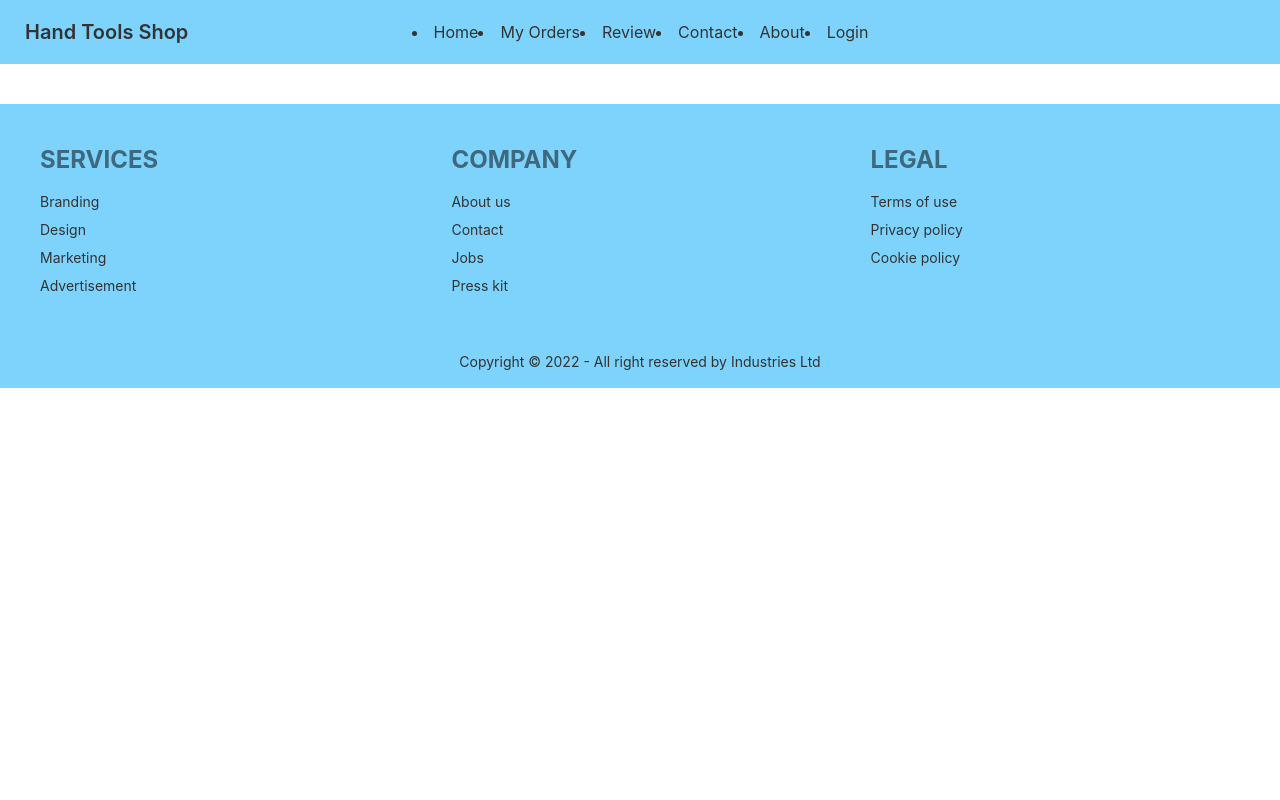
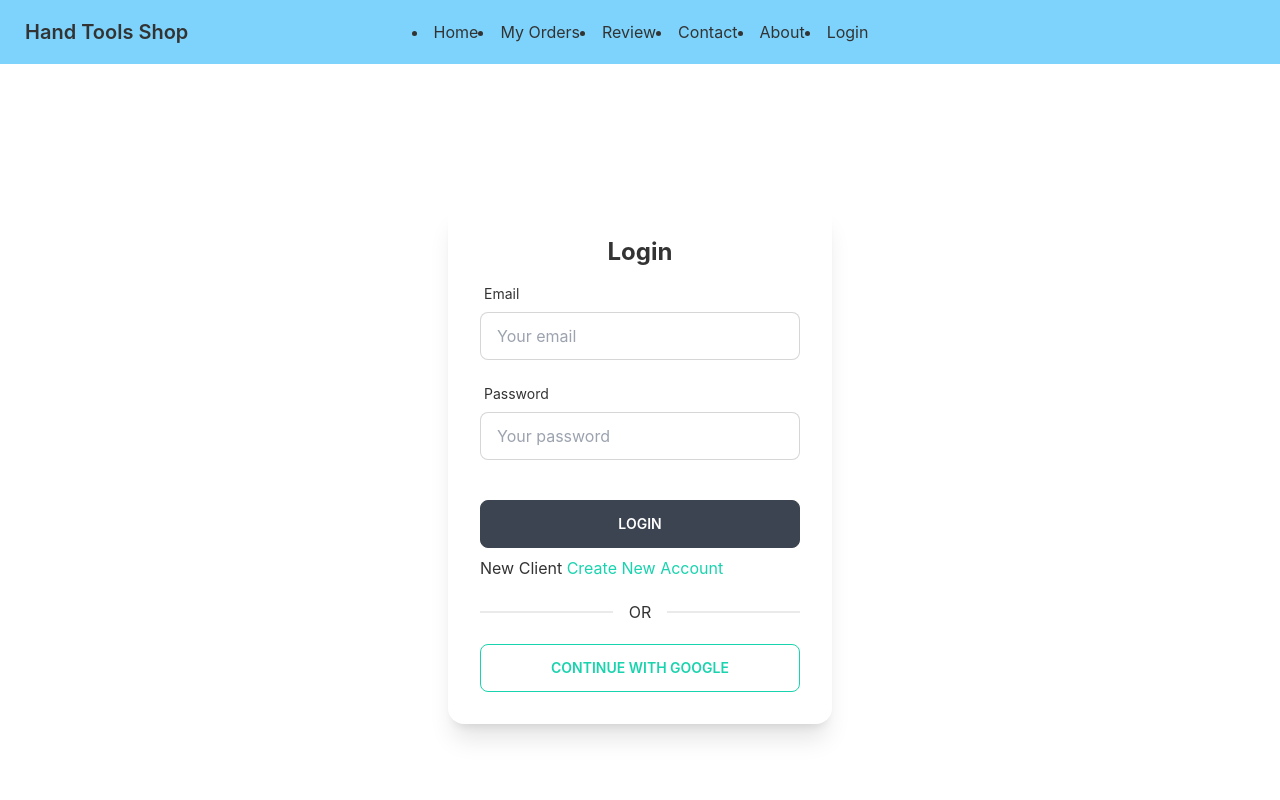
Before and after one commit to shahmojno/assaintment-12-Client-Site, a React (Create React App) app: page /login in a window 1280 px wide. Shown: the top 800 px of the page. Built offline with nearby package versions, Linux system fonts and the light colour scheme; no server answers.

Commit message:
add Require Auth

```diff
--- a/package.json
+++ b/package.json
@@ -12,6 +12,7 @@
     "react": "^18.1.0",
     "react-dom": "^18.1.0",
     "react-firebase-hooks": "^5.0.3",
+    "react-hook-form": "^7.31.3",
     "react-router-dom": "^6.3.0",
     "react-scripts": "5.0.1",
     "web-vitals": "^2.1.4"
--- a/src/App.js
+++ b/src/App.js
@@ -4,7 +4,12 @@
 import Home from './components/Home/Home';
 import Header from './components/Home/Header';
 import Footer from './components/Shared/Footer';
-import Banner from './components/Home/Banner';
+import Login from './components/Shared/Loging';
+import RequireAuth from './components/Login/RequireAuth';
+import Purchase from './components/Home/Purchase';
+
+
+
 
 
 function App() {
@@ -16,6 +21,16 @@
       <Routes>
         <Route path='/' element={<Home></Home>}></Route>
 
+        <Route path="login" element={<Login />} />
+
+        <Route path='purchase' element={
+          <RequireAuth>
+            <Purchase />
+          </RequireAuth>
+        } >
+
+        </Route>
+
       </Routes>
 
       <Footer></Footer>
--- a/src/components/Home/Header.js
+++ b/src/components/Home/Header.js
@@ -19,7 +19,7 @@
         <li><Link to="/contact">Contact</Link></li>
         <li><Link to="/about">About</Link></li>
         {
-            user && <li><Link to="/dashboard">Dashboard</Link></li>
+            user && <li><Link to="/purchase">Purchase</Link></li>
         }
 
         <li>{user ? <button className="btn btn-ghost" onClick={logout}>Sign Out</button> : <Link to="/login">Login</Link>}</li>
--- /dev/null
+++ b/src/components/Home/Purchase.js
@@ -0,0 +1,11 @@
+import React from 'react';
+
+const Purchase = () => {
+    return (
+        <div>
+            <h1>This is purchase page</h1>
+        </div>
+    );
+};
+
+export default Purchase;
--- /dev/null
+++ b/src/components/Login/RequireAuth.js
@@ -0,0 +1,23 @@
+import React from 'react';
+import { useAuthState } from 'react-firebase-hooks/auth';
+import { Navigate, useLocation } from 'react-router-dom';
+import auth from '../../firebase.init';
+import Loading from '../Shared/Loading';
+
+
+const RequireAuth = ({ children }) => {
+    const [user, loading] = useAuthState(auth)
+    const location = useLocation();
+
+    if (loading) {
+        return <Loading></Loading>
+    }
+
+    if (!user) {
+        return <Navigate to="/login" state={{ from: location }} replace></Navigate>
+    }
+    return children;
+
+};
+
+export default RequireAuth;
--- a/src/components/Shared/Loading.js
+++ b/src/components/Shared/Loading.js
@@ -2,7 +2,7 @@
 
 const Loading = () => {
     return (
-        <div className="flex items-center justify-center ">
+        <div className="flex items-center justify-center">
             <div className="w-16 h-16 border-b-2 border-gray-900 rounded-full animate-spin"></div>
         </div>
     );
--- /dev/null
+++ b/src/components/Shared/Loging.js
@@ -0,0 +1,133 @@
+import React, { useEffect } from 'react';
+import auth from '../../firebase.init';
+import { Link, useLocation, useNavigate } from 'react-router-dom';
+import { useSignInWithEmailAndPassword, useSignInWithGoogle } from 'react-firebase-hooks/auth';
+import { useForm } from 'react-hook-form';
+import useToken from './useToken';
+import Loading from './Loading';
+
+
+
+const Login = () => {
+    const [signInWithGoogle, gUser, gLoading, gError] = useSignInWithGoogle(auth);
+    const { register, formState: { errors }, handleSubmit } = useForm();
+
+    const [
+        signInWithEmailAndPassword,
+        user,
+        loading,
+        error,
+    ] = useSignInWithEmailAndPassword(auth);
+
+    const [token] = useToken(user || gUser);
+
+    let signInError;
+
+    const navigate = useNavigate();
+    const location = useLocation();
+    let from = location.state?.from?.pathname || "/";
+    useEffect(() => {
+        if (token) {
+
+            navigate(from, { replace: true });
+
+        }
+    }, [token, from, navigate])
+
+
+    if (loading || gLoading) {
+        return <Loading></Loading>
+    }
+
+    if (error || gError) {
+        signInError = <p className='text-red-500'>{error?.message || gError?.message}</p>
+    }
+
+
+
+
+
+
+    const onSubmit = data => {
+        console.log(data);
+        signInWithEmailAndPassword(data.email, data.password);
+    }
+
+
+
+    return (
+        <div className='flex h-screen justify-center items-center'>
+            <div className="card w-96 bg-base-100 shadow-xl">
+                <div className="card-body">
+                    <h2 className="text-center text-2xl font-bold">Login</h2>
+                    <form onSubmit={handleSubmit(onSubmit)}>
+
+
+                        <div className="form-control w-full max-w-xs">
+                            <label className="label">
+                                <span className="label-text">Email</span>
+
+                            </label>
+                            <input type="email" placeholder="Your email"
+                                className="input input-bordered w-full max-w-xs"
+                                {...register("email", {
+                                    required: {
+                                        value: true,
+                                        message: 'Email is required'
+                                    },
+                                    pattern: {
+                                        value: /[a-z0-9]+@[a-z]+\.[a-z]{2,3}/,
+                                        message: 'error message'
+                                    }
+                                })}
+                            />
+                            <label className="label">
+                                {errors.email?.type === 'required' && <span className="label-text-alt text-red-500">{errors.email.message}</span>}
+                                {errors.email?.type === 'pattern' && <span className="label-text-alt text-red-500">{errors.email.message}</span>}
+                            </label>
+                        </div>
+
+
+                        <div className="form-control w-full max-w-xs">
+                            <label className="label">
+                                <span className="label-text">Password</span>
+
+                            </label>
+                            <input type="password" placeholder="Your password"
+                                className="input input-bordered w-full max-w-xs"
+                                {...register("password", {
+                                    required: {
+                                        value: true,
+                                        message: 'password is required'
+                                    },
+                                    minLength: {
+                                        value: 6,
+                                        message: 'Must be 6 characters error message'
+                                    }
+                                })}
+                            />
+                            <label className="label">
+                                {errors.password?.type === 'required' && <span className="label-text-alt text-red-500">{errors.password.message}</span>}
+                                {errors.password?.type === 'minLength' && <span className="label-text-alt text-red-500">{errors.password.message}</span>}
+                            </label>
+                        </div>
+
+
+                        <input />
+                        {errors.firstName?.type === 'required' && "First name is required"}
+
+                        {signInError}
+                        <input className='btn w-full max-w-xs text-white' type="submit" value="Login" />
+                    </form>
+                    <p>New Client <Link className='text-secondary' to="/signup">Create New Account</Link></p>
+
+                    <div className="divider">OR</div>
+                    <button onClick={() => signInWithGoogle()}
+                        className="btn btn-outline  text-secondary text-bold">Continue with google</button>
+                </div>
+            </div >
+        </div >
+    );
+};
+
+export default Login;
--- /dev/null
+++ b/src/components/Shared/useToken.js
@@ -0,0 +1,30 @@
+import { useEffect, useState } from "react"
+
+const useToken = user => {
+    const [token, setToken] = useState('');
+    useEffect(() => {
+        // console.log('user inside useToken', user);
+        const email = user?.user?.email;
+        const currentUser = { email: email };
+        if (email) {
+            fetch(`http://localhost:5000/user/${email}`, {
+                method: 'PUT',
+                headers: {
+                    'content-type': 'application/json'
+                },
+                body: JSON.stringify(currentUser)
+            })
+                .then(res => res.json())
+                .then(data => {
+                    console.log('data inside userToken', data);
+                    const accessToken = data.token;
+                    localStorage.setItem('accessToken', accessToken);
+                    setToken(accessToken);
+                })
+        }
+
+    }, [user]);
+    return [token];
+}
+
+export default useToken;
```
Also changed, not shown: 1 other file (tests, documents, lock files or other folders).
